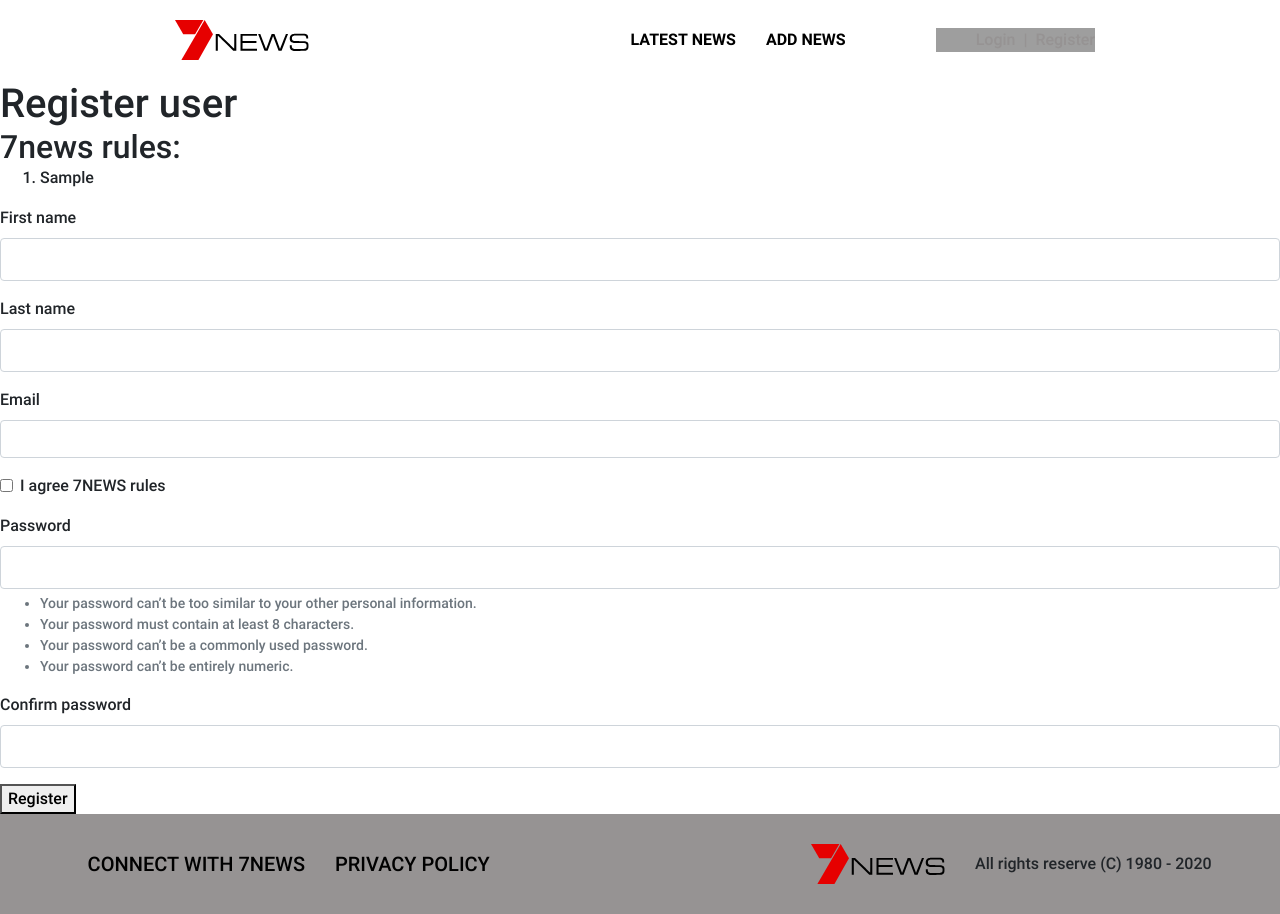
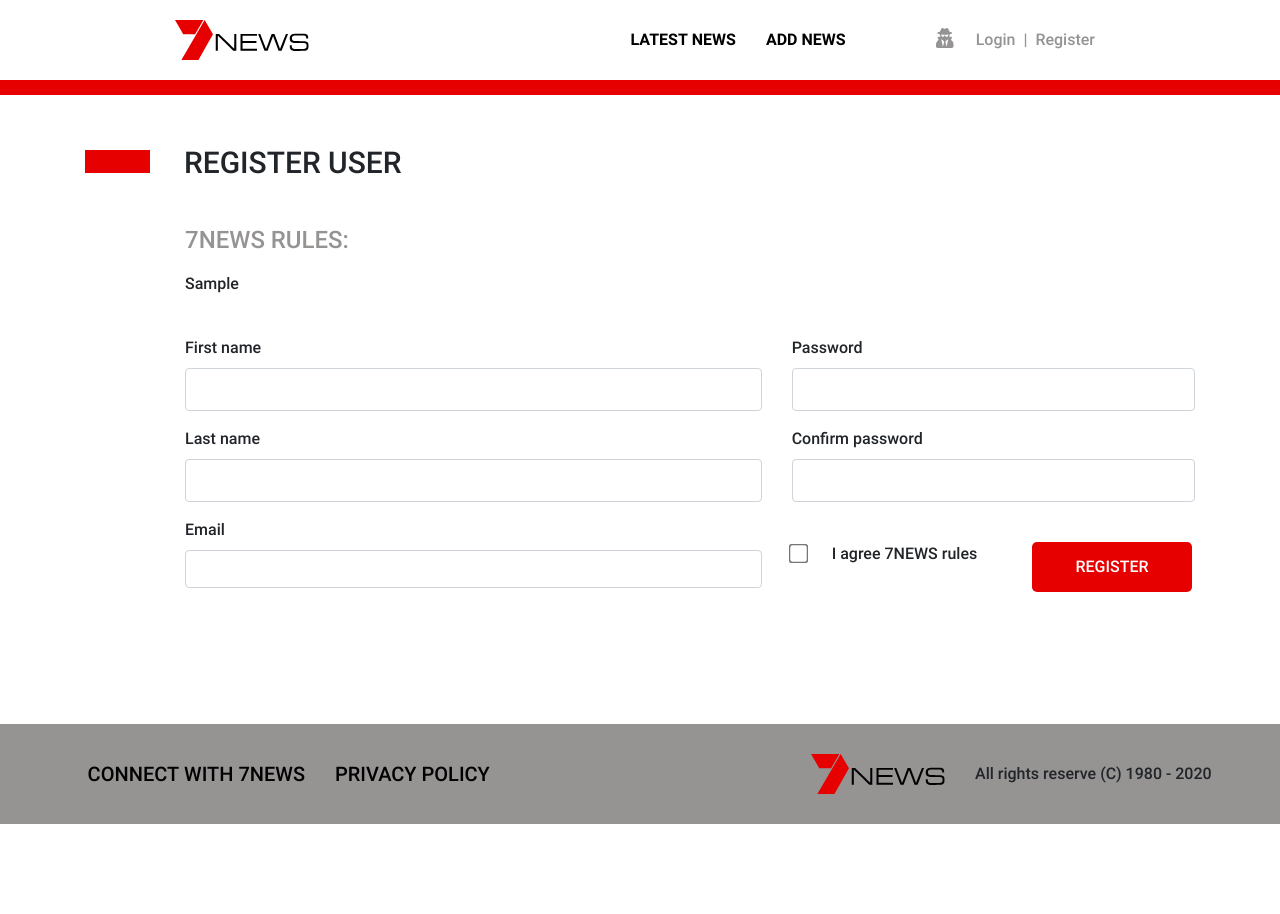
Before and after one commit to SAV1994/7news_web_site, a Django app: page /registrar/ in a window 1280 px wide. After the commit the page ends 824 px from the top, so only its background shows below. Run offline with Django 3.2, Linux system fonts and the light colour scheme; tables that the repository leaves empty hold one stand-in row (values such as "Sample post"); some libraries are stand-ins or nearby versions; grey boxes are pictures that could not be loaded.

Commit message:
finished layout registrar.html

```diff
--- a/main/forms.py
+++ b/main/forms.py
@@ -6,8 +6,7 @@
 
 
 class UserForm(forms.ModelForm):
-    password = forms.CharField(label='Password', max_length=128, min_length=6, widget=forms.PasswordInput,
-                               help_text=password_validation.password_validators_help_text_html)
+    password = forms.CharField(label='Password', max_length=128, min_length=6, widget=forms.PasswordInput)
     password_confirmation = forms.CharField(label='Confirm password', max_length=128, widget=forms.PasswordInput)
     consent_with_rules = forms.BooleanField(label='I agree 7NEWS rules')
 
--- a/main/static/scripts/sort_buttons.js
+++ b/main/static/scripts/sort_buttons.js
@@ -1,6 +1,6 @@
 $(function () {
 
-     if (location.pathname === '/by_comments/') {
+     if (location.pathname.includes('/by_comm')) {
         $('.sort-by-date').removeClass('button-pressed');
         $('.sort-by-comments').addClass('button-pressed');
     }
--- a/main/static/style/style.css
+++ b/main/static/style/style.css
@@ -369,7 +369,7 @@
   margin: 15px 25px 20px 25px;
 }
 
-.btn-submit, .btn-news, .button-comment {
+.btn-submit, .btn-news, .button-comment, .btn-reg {
   width: 160px;
   height: 50px;
   display: flex;
@@ -580,6 +580,46 @@
   max-width: 56%;
 }
 
+.rules h2 {
+  padding-bottom: 17px;
+  font-size: 24px;
+  color: #969393;
+}
+
+.registrar-form {
+  padding-left: 100px;
+}
+
+.rules p {
+  padding-bottom: 17px;
+}
+
+.reg-form {
+  margin-top: 23px;
+}
+
+.agree-submit {
+  margin-top: 40px;
+  align-self: flex-end;
+  display: flex;
+  flex-direction: row;
+}
+
+.agree-submit input {
+  transform: scale(1.5);
+  -ms-transform: scale(1.5);
+  -webkit-transform: scale(1.5);
+}
+
+.agree-submit label {
+  padding-left: 20px;
+}
+
+.agree-submit button {
+  position: absolute;
+  right: 18px;
+}
+
 @media (max-width: 1180px) {
   .logo {
     padding-left: 10px;
@@ -594,7 +634,7 @@
     flex-direction: column;
   }
 
-  .news-container .col-6 {
+  .news-container .col-6, .reg-form .col-7, .reg-form .col-5 {
     flex: 0 0 100%;
     max-width: 100%;
   }
@@ -612,6 +652,14 @@
     display: flex;
     justify-content: flex-start;
     flex-direction: column;
+  }
+
+  .reg-form .row {
+    flex-direction: column;
+  }
+
+  .registrar-form {
+    padding: 0 20px;
   }
 }
 
@@ -793,4 +841,8 @@
   .news-form .container-fluid .col-12 {
     padding: 0;
   }
+
+  .agree-submit button {
+    top: 250px;
+  }
 }
--- a/main/templates/main/registrar.html
+++ b/main/templates/main/registrar.html
@@ -4,20 +4,41 @@
 {% block title %}Registration{% endblock %}
 
 {% block content %}
+  <div class="red-row"></div>
+  <div class="container-fluid main-content">
+    <div class="row news-list-nav">
+      <div class="col-6">
+        <div class="rectangle"></div>
+        <h1 class="main-header">REGISTER USER</h1>
+      </div>
+    </div>
+    <div class="registrar-form">
       {% if rules %}
-    <h1>Register user</h1>
-    <div>
-      <h2>7news rules:</h2>
-      <ol>
+        <div class="rules">
+          <h2>7NEWS RULES:</h2>
           {% for rule in rules %}
-          <li>{{ rule.rule }}</li>
+            <p>{{ rule.rule }}</p>
           {% endfor %}
-      </ol>
         </div>
       {% endif %}
-  <form method="post">
+      <form class="reg-form" method="post">
         {% csrf_token %}
-    {{ form|crispy }}
-    <button type="submit">Register</button>
+        <div class="row">
+          <div class="block-one col-7">
+            {{ form.first_name|as_crispy_field }}
+            {{ form.last_name|as_crispy_field }}
+            {{ form.email|as_crispy_field }}
+          </div>
+          <div class="block-two col-5">
+            {{ form.password|as_crispy_field }}
+            {{ form.password_confirmation|as_crispy_field }}
+            <div class="agree-submit">
+              {{ form.consent_with_rules|as_crispy_field }}
+              <button class="btn-reg" type="submit">REGISTER</button>
+            </div>
+          </div>
+        </div>
       </form>
+    </div>
+  </div>
 {% endblock %}
--- a/main/views.py
+++ b/main/views.py
@@ -69,7 +69,6 @@
     login_url = 'main:login'
 
     def get(self, request, *args, **kwargs):
-        print(kwargs)
         if request.user.pk != kwargs['pk']:
             raise Http404
         return super().get(request, *args, **kwargs)
```
Also changed, not shown: main/static/img/auth.svg (added), main/static/img/auth_black.svg (added), main/static/img/close-btn.svg (added), main/static/img/comments.svg (added), main/static/img/reply.svg (added). Lines whose indentation alone changed are shown as unchanged.
